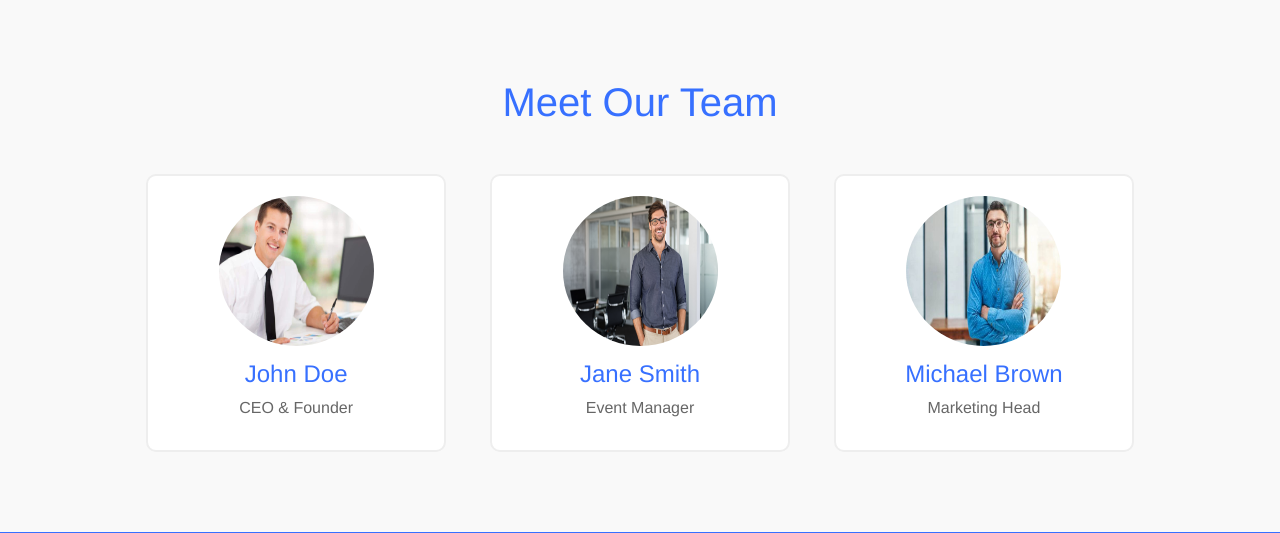
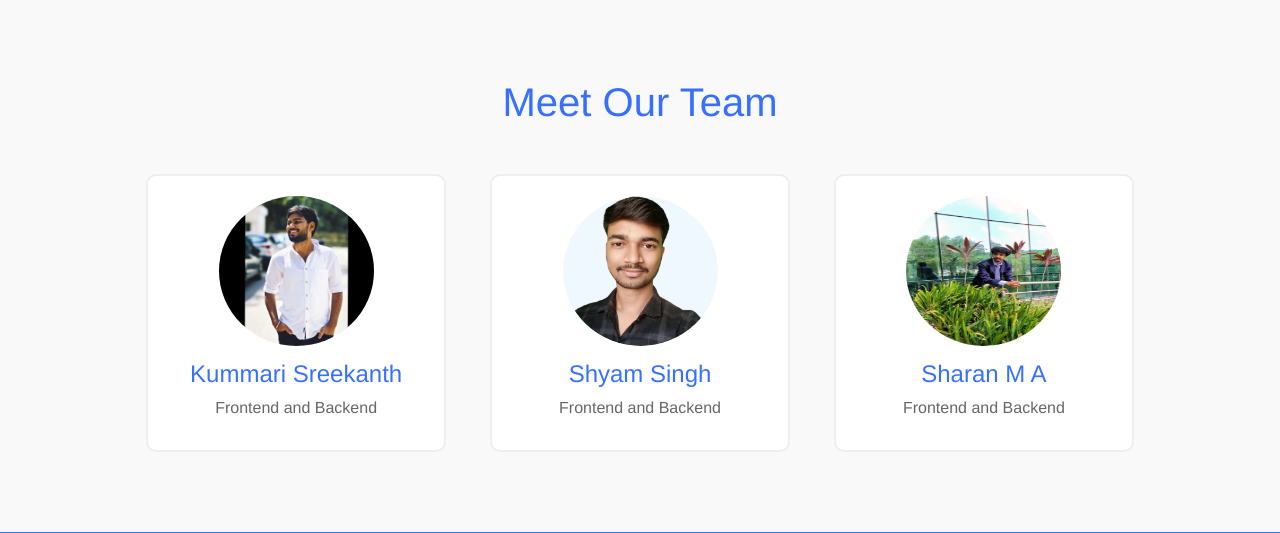
Before and after one commit to Shyam165/Online-Event-Management-System, a Django app: page /about/ in a window 1280 px wide. Shown: the part 332-865 px from the top of the page. Run offline with Django 4.2, Linux system fonts and the light colour scheme; some libraries are stand-ins or nearby versions.

Commit message:
updating files

```diff
--- a/template/about.html
+++ b/template/about.html
@@ -106,19 +106,19 @@ About Us
 <div class="team-section">
     <h2>Meet Our Team</h2>
     <div class="team-member">
-        <img src="{% static 'images/man1.jpeg' %}" alt="Team Member 1">
-        <h3>John Doe</h3>
-        <p>CEO & Founder</p>
+        <img src="{% static 'images/sri.jpg' %}" alt="Team Member 1">
+        <h3>Kummari Sreekanth</h3>
+        <p>Frontend and Backend</p>
     </div>
     <div class="team-member">
-        <img src="{% static 'images/man2.jpg' %}" alt="Team Member 2">
-        <h3>Jane Smith</h3>
-        <p>Event Manager</p>
+        <img src="{% static 'images/Shyam_img1.png' %}" alt="Team Member 2">
+        <h3>Shyam Singh</h3>
+        <p>Frontend and Backend</p>
     </div>
     <div class="team-member">
-        <img src="{% static 'images/man3.jpeg' %}" alt="Team Member 3">
-        <h3>Michael Brown</h3>
-        <p>Marketing Head</p>
+        <img src="{% static 'images/sharan.jpg' %}" alt="Team Member 3">
+        <h3>Sharan M A</h3>
+        <p>Frontend and Backend</p>
     </div>
 </div>
 
```
Also changed, not shown: db.sqlite3, static/images/Shyam_img1.png (added), static/images/sharan.jpg (added), static/images/sri.jpg (added).
